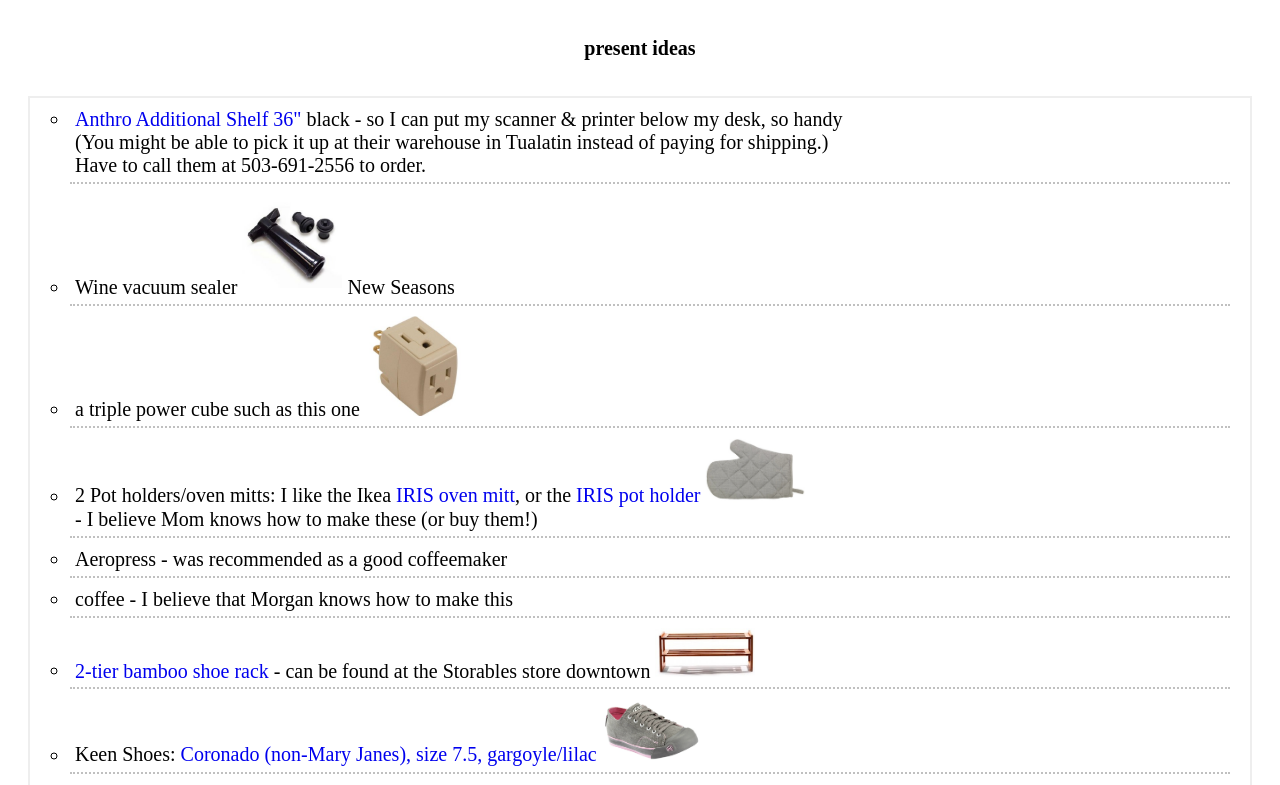
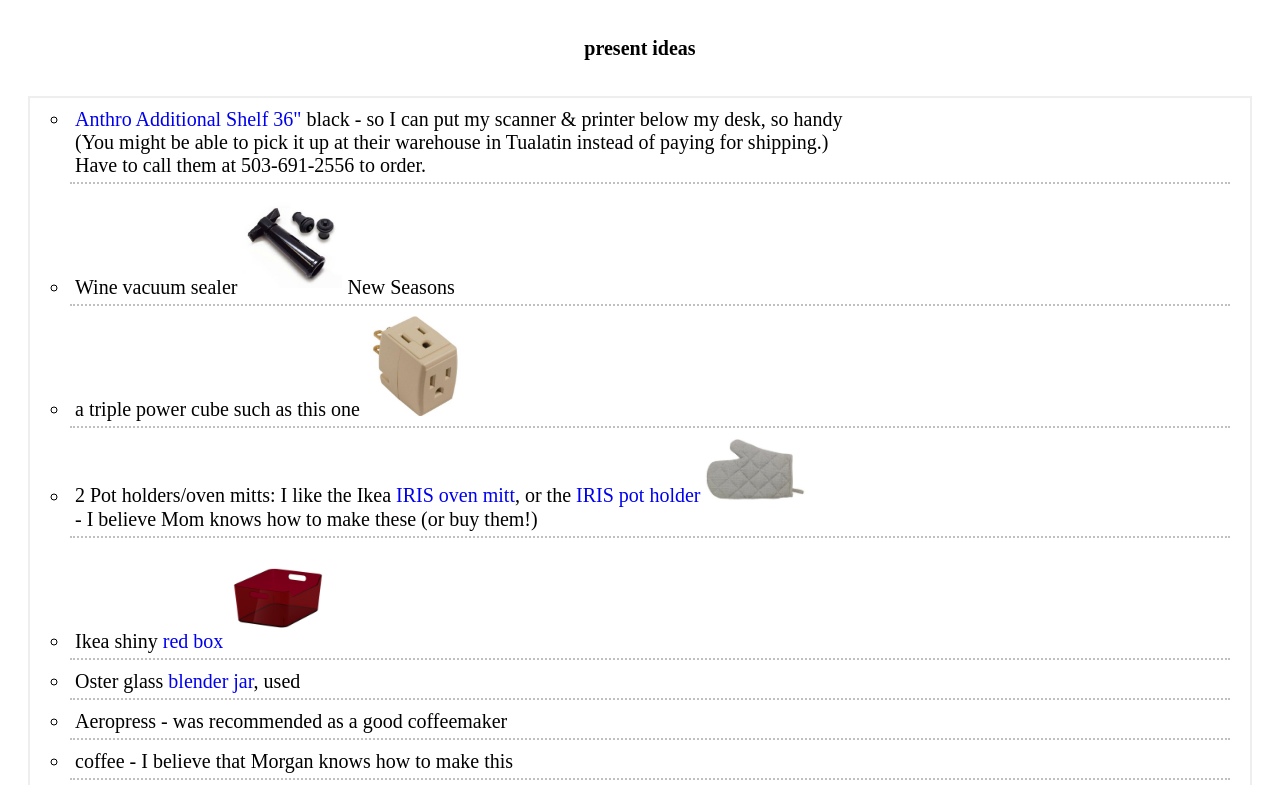
Before and after one commit to kcomandich/kcomandich.github.com, a plain HTML site: page presents.html in a window 1280 px wide. Shown: the top 785 px of the page. Drawn offline with Linux system fonts and the light colour scheme.

Commit message:
Added red box and blender jar.

```diff
--- a/presents.html
+++ b/presents.html
@@ -73,6 +73,8 @@
                 <a href="http://www.ikea.com/us/en/catalog/products/30210030/">IRIS pot holder</a> <img src="iris-oven-mitt.jpg" width="100"><br>
                 - I believe Mom knows how to make these (or buy them!)
             </li>
+            <li>Ikea shiny <a href="http://www.ikea.com/us/en/catalog/products/30182193/">red box</a> <img src="rationell-variera-box.jpg" width="100"></li>
+            <li>Oster glass <a href="http://www.oster.com/ProductDetails.aspx?pid=2919">blender jar</a>, used</li>
             <li>Aeropress - was recommended as a good coffeemaker</li>
             <li>coffee - I believe that Morgan knows how to make this</li>
             <li><a href="http://www.storables.com/closet/shoe-organizers/shoe-racks-shelves/2-tier-bamboo-shoe-rack.html">2-tier bamboo shoe rack</a> -
```
Also changed, not shown: rationell-variera-box.jpg (added).
